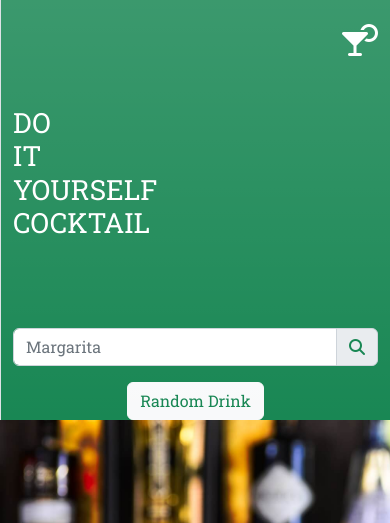
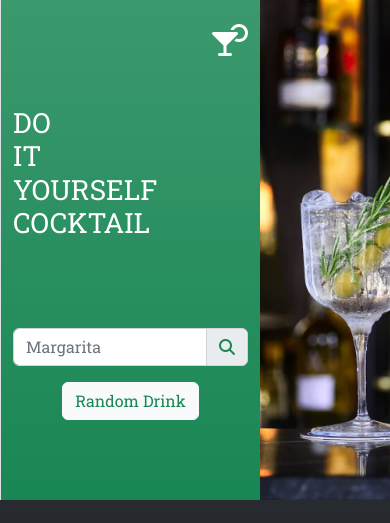
Before and after one commit to Jmpmen/diy-cocktail, a plain HTML site: page index.html in a window 390 px wide. Shown: the top 523 px of the page. Drawn offline with nearby package versions, Linux system fonts and the light colour scheme; no server answers.

Commit message:
Adjust media screen

```diff
--- a/css/style.css
+++ b/css/style.css
@@ -38,10 +38,6 @@
 .cocktailIcon {
      font-size: 2rem;
 }
-
-.row:before, .row:after {
-     display: flex !important;
-     }
 /******************************************
 /* LAYOUT
 /*******************************************/
--- a/index.html
+++ b/index.html
@@ -20,8 +20,8 @@
 	<body class="bg-dark bg-gradient">
 		<div class="container">
 			<div class="row mb-5">
-				<div class="col-md-8 order-2 order-md-1 banner"></div>
-				<div class="col-md-4 order-1 order-md-2 border-start bg-success bg-gradient">
+				<div class="col-md-8 col-4 order-2 order-md-1 banner"></div>
+				<div class="col-md-4 col-8 order-1 order-md-2 border-start bg-success bg-gradient">
 					<div class="row mt-4 text-end">
 						<a href="https://diy-cocktail.netlify.app">
 							<i class="fa-solid fa-martini-glass-citrus text-white cocktailIcon"></i>
```
